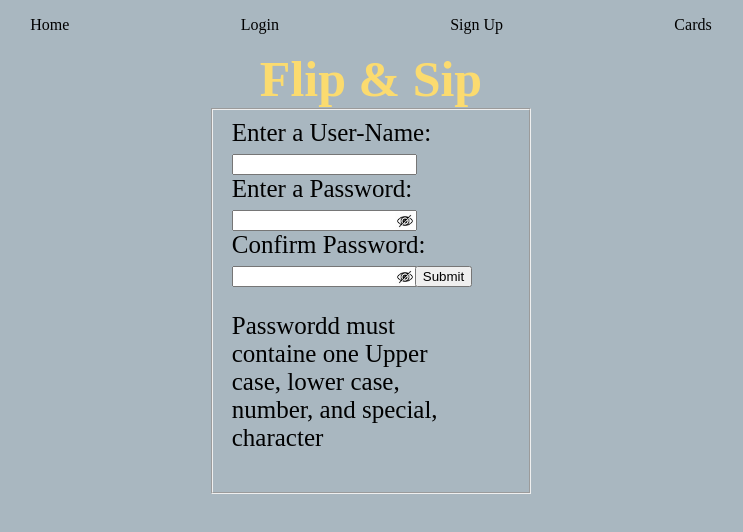
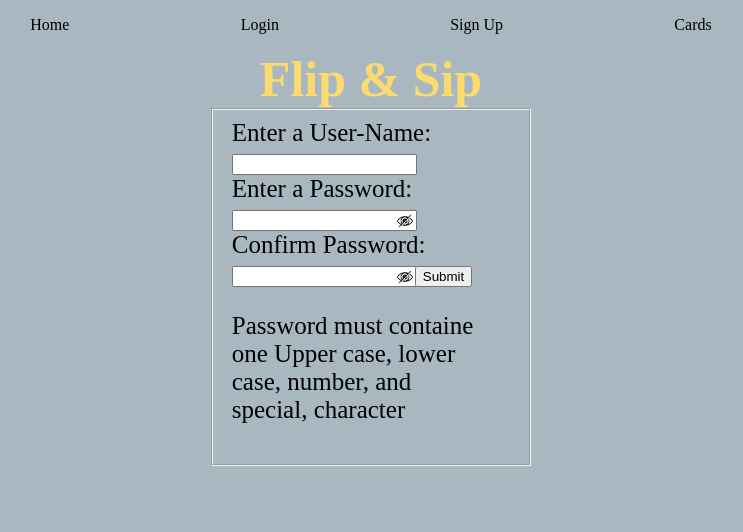
Before and after one commit to jcharles22/flip-and-sip, a React (Create React App) app: page /Signup in a window 1280 px wide. Shown: the top 532 px of the page, without its empty margins (269-1012 px from the left). Built offline with nearby package versions, Linux system fonts and the light colour scheme; no server answers.

Commit message:
added signup feature

```diff
--- a/src/component/Signup.js
+++ b/src/component/Signup.js
@@ -11,7 +11,7 @@ export default class Signup extends Component {
             user_name: '',
             password: '',
             checkValue: '',
-            error: 'Passwordd must containe one Upper case, lower case, number, and special, character'
+            error: 'Password must containe one Upper case, lower case, number, and special, character'
         }
     }
 
@@ -50,12 +50,6 @@ export default class Signup extends Component {
             user_name,
             password
         })
-            // .then(user => {
-            //     this.setState({
-            //         user_name : '',
-            //         password : ''
-            //     })
-            // })
             .catch(res => {
                 this.setState({ error: res.error })
             })
```
